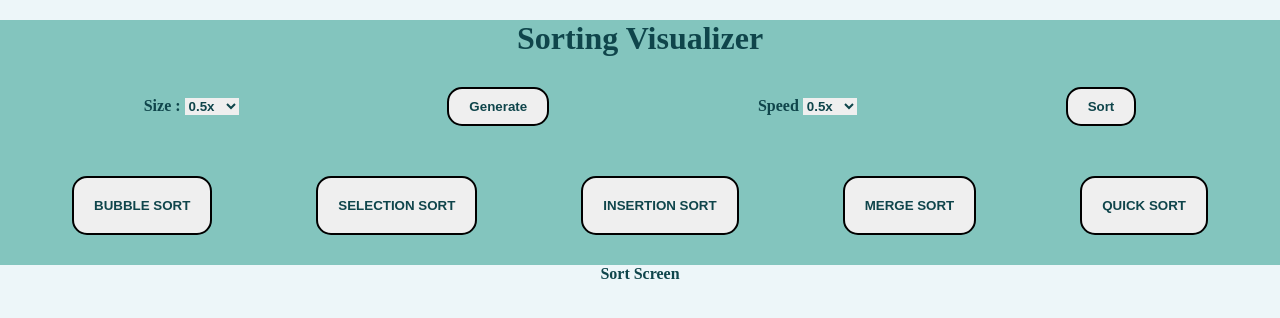
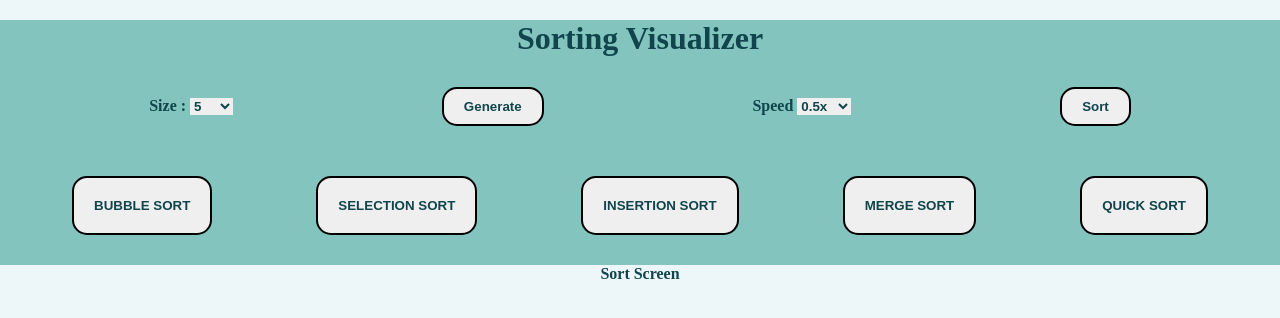
Before and after one commit to Adityacodin/Sorting-Visualizer, a Flask app: page / in a window 1280 px wide. Shown: the top 318 px of the page. Run offline with Flask 3, Linux system fonts and the light colour scheme.

Commit message:
minor tweaks

```diff
--- a/main.py
+++ b/main.py
@@ -1,5 +1,6 @@
-from flask import Flask,render_template,jsonify
+from flask import Flask,request,url_for,render_template,jsonify
 from sorting import SortingModule
+from random import randint
 
 
 app = Flask(__name__)
--- /dev/null
+++ b/script/test.js
@@ -0,0 +1,4 @@
+function generate(){
+    var size = document.getElementById("size").value
+    console.log(size)
+}
--- a/static/style.css
+++ b/static/style.css
@@ -61,8 +61,8 @@
         border-radius: 15px;
     }
 
-    button:active{
+    /* button:active{
         background-color: #82c1c7;
-    }
+    } */
 
     /* locked */
--- a/templates/index.html
+++ b/templates/index.html
@@ -13,14 +13,14 @@
             <div class = 'input'>
                 <label for="size" >Size :</label>
                 <select name="size" id = "size">
-                    <option value="0.5">0.5x</option>
-                    <option value="0.75">0.75x</option>
-                    <option value="1.00">1.00x</option>
-                    <option value="2.00">2.00x</option>
-                    <option value="4.00">4.00x</option>
+                    <option value="5">5</option>
+                    <option value="10">10</option>
+                    <option value="25">25</option>
+                    <option value="50">50</option>
+                    <option value="100">100</option>
                 </select>
             </div>
-            <button id = 'generate_btn' class = 'input'>Generate</button>
+            <button id = 'generate_btn' class = 'input' onclick = 'generate()'>Generate</button>
             <div id = 'speed_box' class = 'input'>
                 <label for="speed">Speed</label>
                 <select name="speed" id = "speed">
@@ -45,9 +45,7 @@
         <div id='sort_scr' class='screen'>Sort Screen</div>
     </content>
     <footer>
-
-
-
+        <script src = '/script/test.js'></script>
     </footer>
 </body>
 </html>
```
